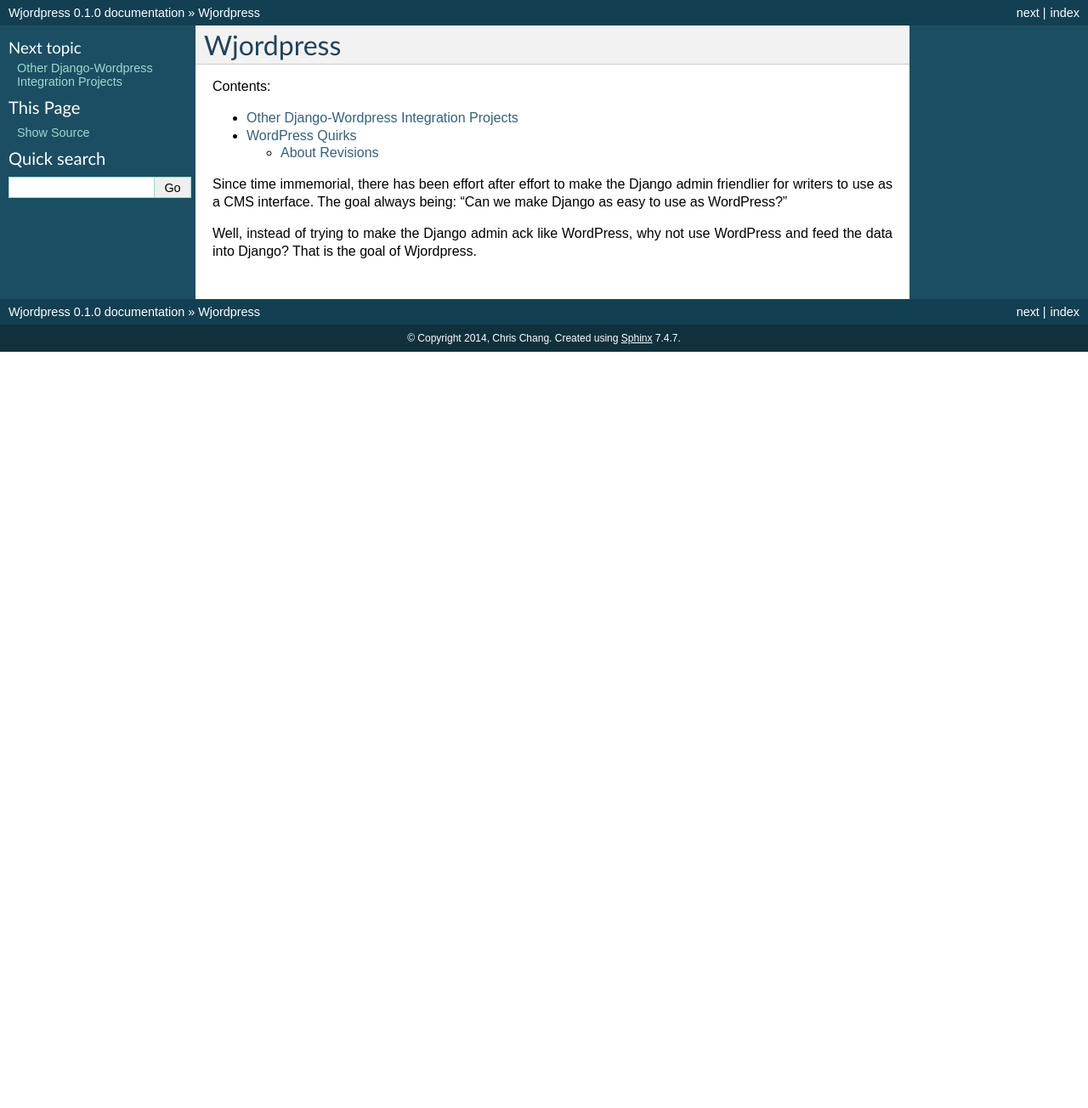
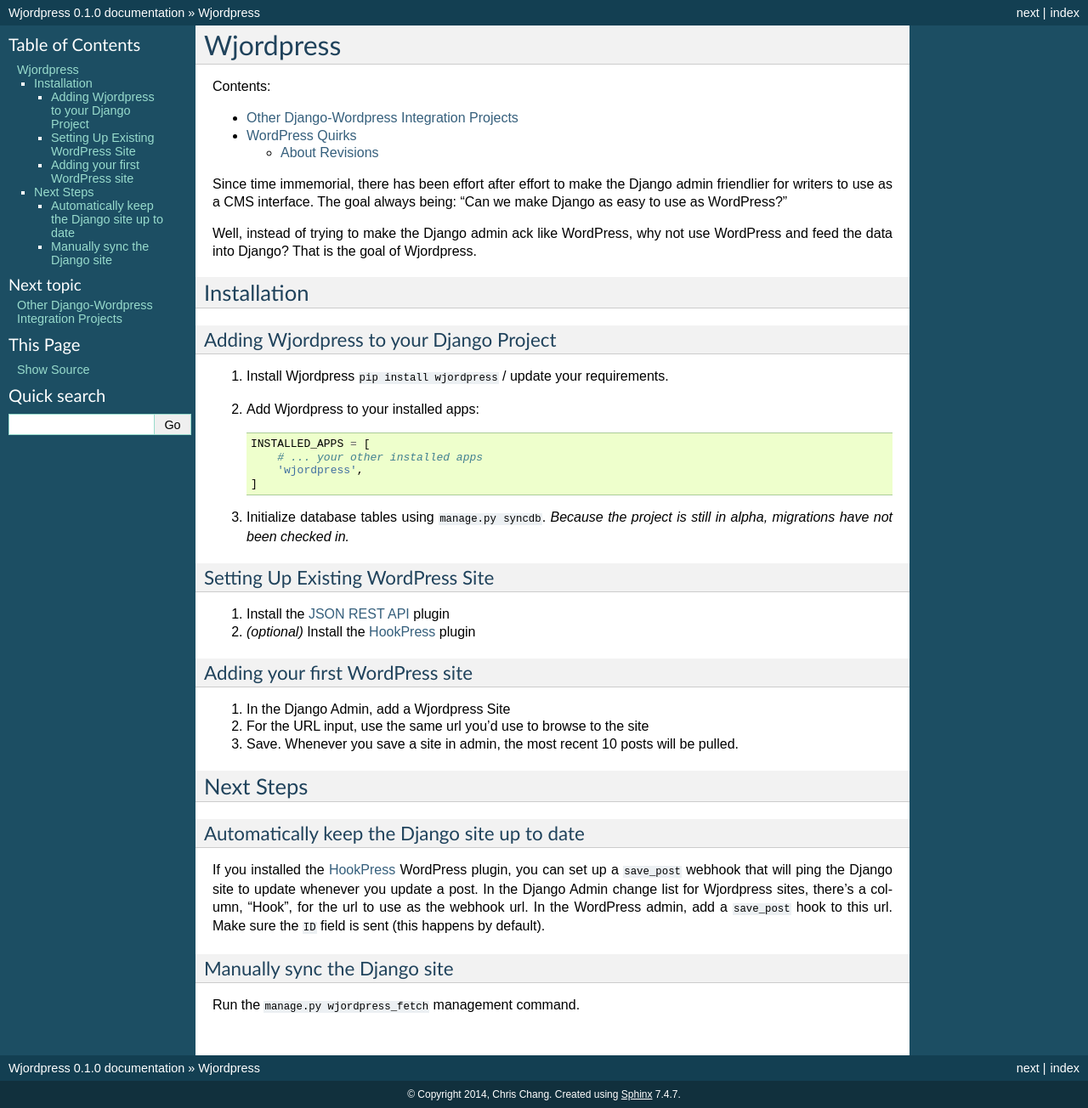
Before and after one commit to texastribune/wjordpress, a Sphinx documentation site: the page built from docs/index.rst, in a window 1280 px wide. Shown: the whole page at 85% size. Built offline with Sphinx 7.4.7, drawn with Linux system fonts in a browser that asks for light colours; before the commit the page ends 900 px from its top, so only the background shows below that.

Commit message:
copy readme information to the sphinx docs

```diff
--- a/docs/index.rst
+++ b/docs/index.rst
@@ -16,3 +16,58 @@
 
 Well, instead of trying to make the Django admin ack like WordPress, why not
 use WordPress and feed the data into Django? That is the goal of Wjordpress.
+
+
+Installation
+------------
+
+Adding Wjordpress to your Django Project
+''''''''''''''''''''''''''''''''''''''''
+
+1. Install Wjordpress ``pip install wjordpress`` / update your requirements.
+2. Add Wjordpress to your installed apps::
+
+    INSTALLED_APPS = [
+        # ... your other installed apps
+        'wjordpress',
+    ]
+
+3. Initialize database tables using ``manage.py syncdb``. *Because the project
+   is still in alpha, migrations have not been checked in.*
+
+Setting Up Existing WordPress Site
+''''''''''''''''''''''''''''''''''
+
+1. Install the `JSON REST API`_ plugin
+2. *(optional)* Install the HookPress_ plugin
+
+.. _JSON REST API: http://wordpress.org/plugins/json-rest-api/
+.. _HookPress: http://wordpress.org/plugins/hookpress/
+
+Adding your first WordPress site
+''''''''''''''''''''''''''''''''
+
+1. In the Django Admin, add a Wjordpress Site
+2. For the URL input, use the same url you'd use to browse to the site
+3. Save. Whenever you save a site in admin, the most recent 10 posts will be
+   pulled.
+
+
+Next Steps
+----------
+
+Automatically keep the Django site up to date
+'''''''''''''''''''''''''''''''''''''''''''''
+
+If you installed the HookPress_ WordPress plugin, you can set up a
+``save_post`` webhook that will ping the Django site to update whenever you
+update a post. In the Django Admin change list for Wjordpress sites, there's a
+column, "Hook", for the url to use as the webhook url. In the WordPress admin,
+add a ``save_post`` hook to this url. Make sure the ``ID`` field is sent (this
+happens by default).
+
+
+Manually sync the Django site
+'''''''''''''''''''''''''''''
+
+Run the ``manage.py wjordpress_fetch`` management command.
```
